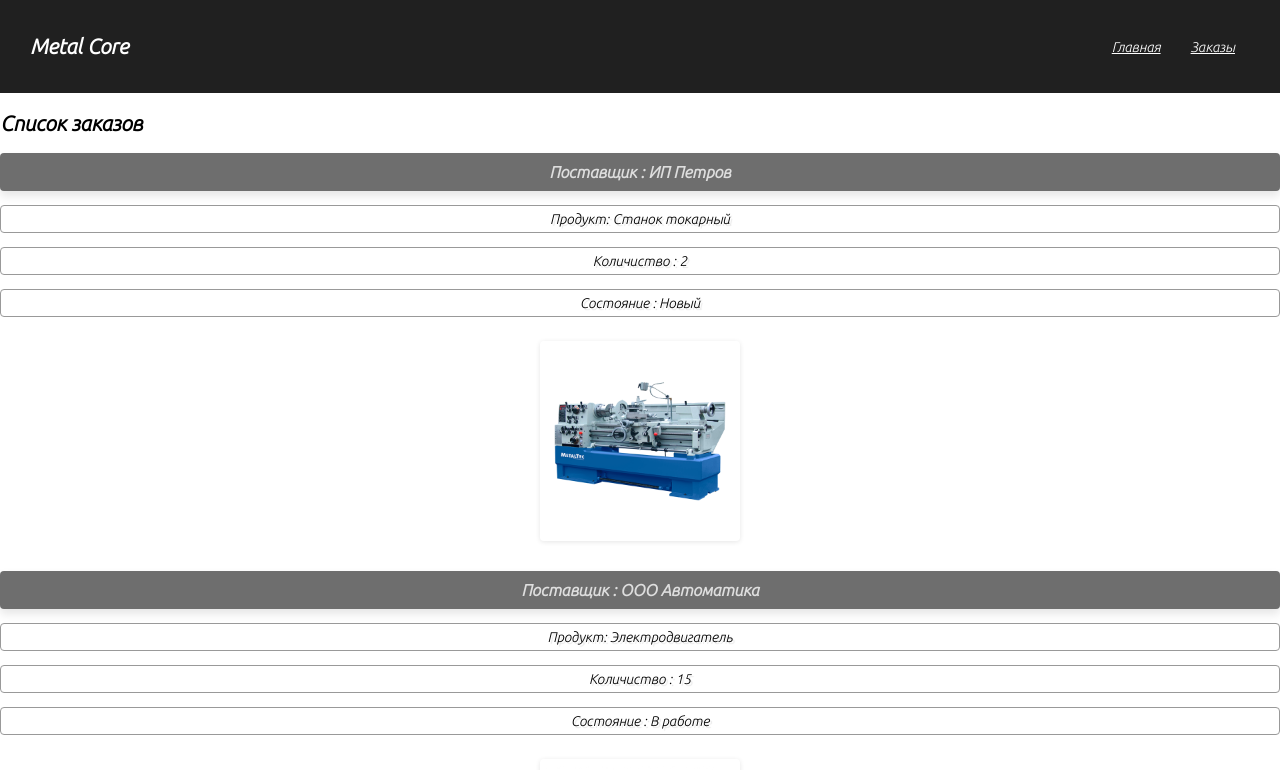
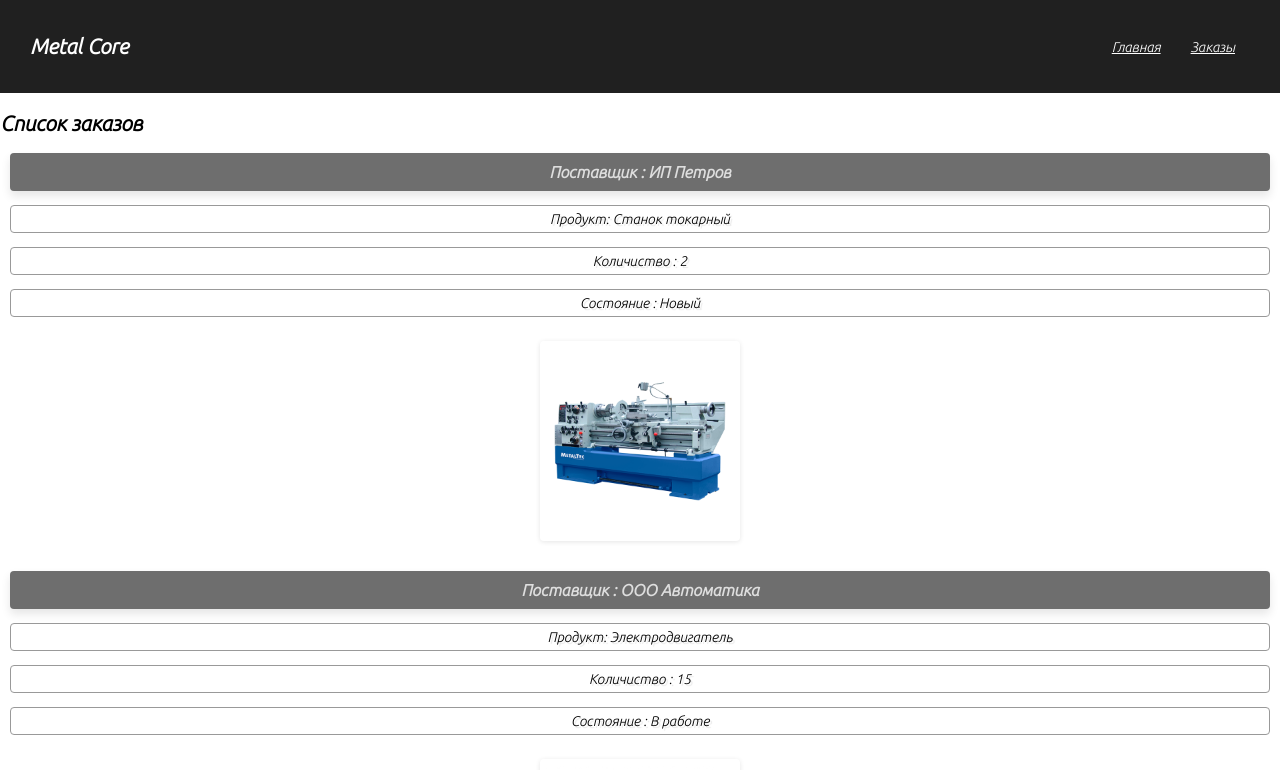
Before and after one commit to 4Sicor42/Laba5SVH, a React (Create React App) app in the folder orders-app/: page /orders in a window 1280 px wide. Shown: the top 770 px of the page. Built offline with nearby package versions, Linux system fonts and the light colour scheme.

Commit message:
feat: Updated styles

```diff
--- a/orders-app/src/App.css
+++ b/orders-app/src/App.css
@@ -3,5 +3,5 @@ body {
     font-family: 'Ubuntu', sans-serif;
     font-size: 14px;
     margin: auto;
-    transition-duration: 0.4s;
+    padding: auto;
   }
--- a/orders-app/src/styles/Header.module.css
+++ b/orders-app/src/styles/Header.module.css
@@ -8,6 +8,7 @@
   }
 
   .logo {
+    pointer-events: none;
     font-size: 1.5em;
     color: #fff;
   }
--- a/orders-app/src/styles/Home.module.css
+++ b/orders-app/src/styles/Home.module.css
@@ -3,6 +3,7 @@
   min-height: 80vh;
   color: #fff;
   background-color: #555;
+  pointer-events: none;
 }
 
 .content {
@@ -33,6 +34,7 @@
  }
 
 .content a {
+  pointer-events: painted;
   padding-bottom: 10px;
   text-decoration:none;
   padding: 10px 20px;
--- a/orders-app/src/styles/OrderItem.module.css
+++ b/orders-app/src/styles/OrderItem.module.css
@@ -1,5 +1,7 @@
 .item {
   margin-bottom: 20px;
+  margin-left: 10px;
+  margin-right: 10px;
 }
 
 .item h3 {
@@ -14,12 +16,14 @@
 }
 
 .item h3:hover {
-    color: rgb(255, 255, 255);
+    color: rgb(0, 0, 0);
     transition: color 0.3s;
-    text-shadow: 1px 1px 1px #ccc;
+    text-shadow: 1px 1px 1px #696969;
+    cursor:pointer;
 }
 
 .item p {
+  cursor:default;
   border-radius: 4px;
   margin: 10px 10;
   margin-left: auto;
```
